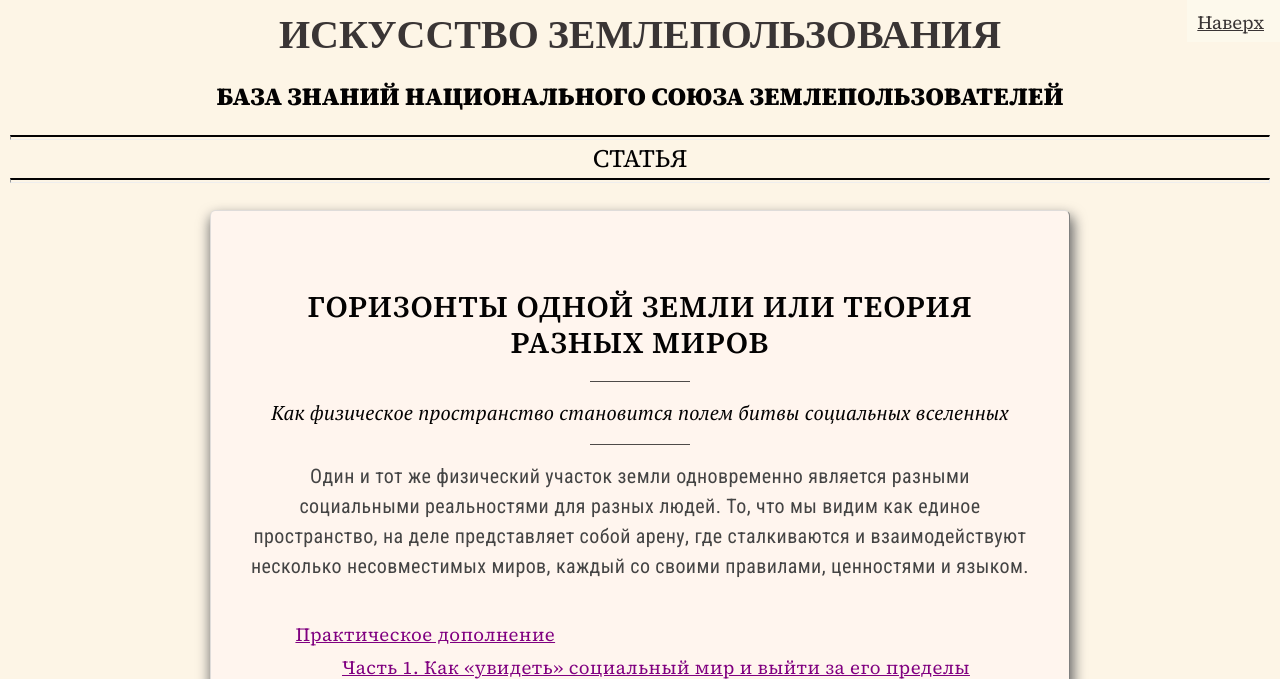
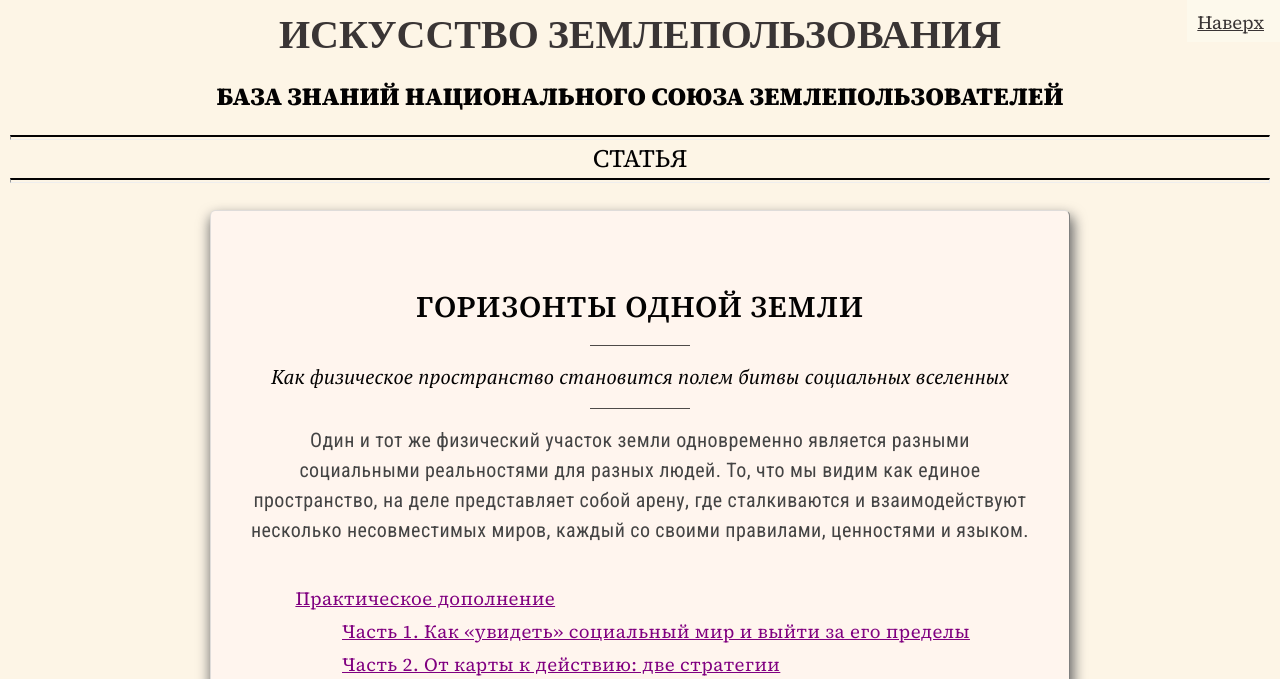
Before and after one commit to SergSi/land-use-art, a Jekyll site: the page built from _posts/2025-12-12-mir.md, in a window 1280 px wide and 900 px high, cut to the strip 0-679 px from the top of the window. Built offline with Jekyll 4.4.1, drawn with Linux system fonts in a browser that asks for light colours; some web fonts are replaced.

Commit message:
Update 2025-12-12-mir.md

```diff
--- a/_posts/2025-12-12-mir.md
+++ b/_posts/2025-12-12-mir.md
@@ -1,6 +1,6 @@
 ---
 subtitle: Как физическое пространство становится полем битвы социальных вселенных
-title: Горизонты одной земли или теория разных миров
+title: Горизонты одной земли
 summary: Один и тот же физический участок земли одновременно является разными социальными реальностями для разных людей. То, что мы видим как единое пространство, на деле представляет собой арену, где сталкиваются и взаимодействуют несколько несовместимых миров, каждый со своими правилами, ценностями и языком.
 author: С. И. Ивасюк
 layout: doc
```
